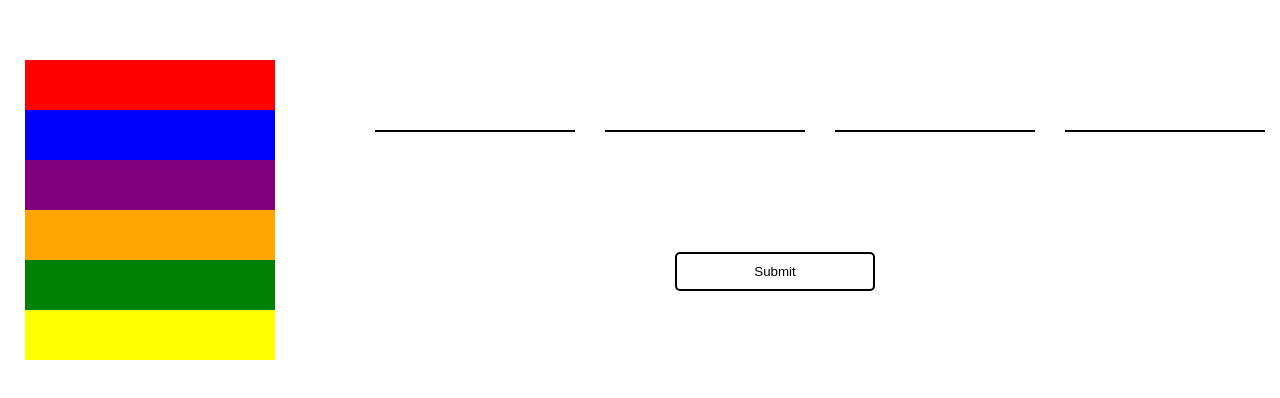
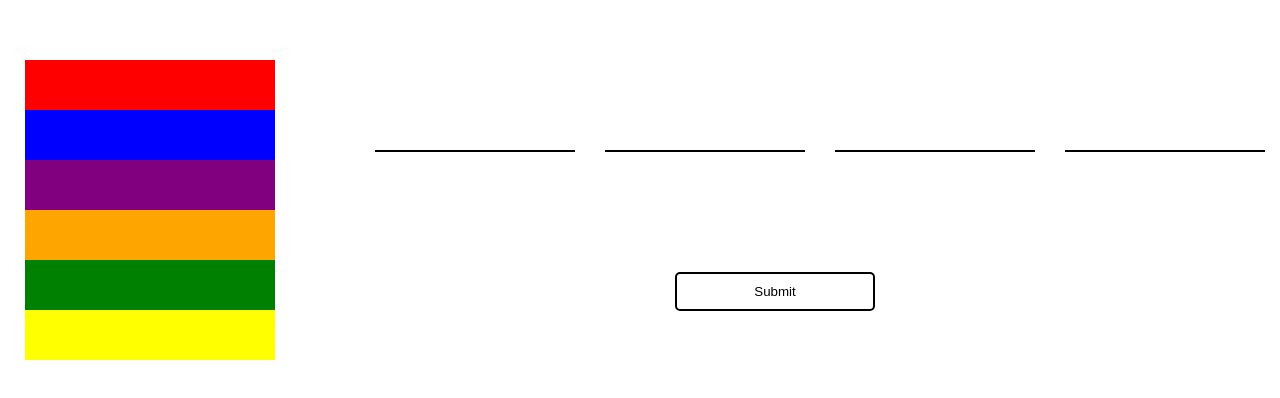
Before and after one commit to JoyceAja/mastermind, a Gatsby site: page / in a window 1280 px wide. Shown: the part 156-554 px from the top of the page. Built offline with nearby package versions, Linux system fonts and the light colour scheme; Gatsby itself is replaced by a stand-in of ours.

Commit message:
fixed some styling and editted the drag and drop

```diff
--- a/src/pages/Guessers.js
+++ b/src/pages/Guessers.js
@@ -29,7 +29,8 @@ export default class Guesser extends Component {
               onDragEnter={e => this.onDragEnter(e)}
               onDrop={e => onDrop(e, idx)}
             >
-            {el? <div style={{backgroundColor:`${el}`,height:"100%"}}></div>: ""}
+            {el? <div style={{backgroundColor:`${el}`, height:"100%"}}></div>: ""}
+            {/* {el} */}
             </div>
           ))}
         </div>
--- a/src/pages/guessers.module.css
+++ b/src/pages/guessers.module.css
@@ -5,6 +5,7 @@
 
 .guess{
     width: 200px;
+    height:40px;
     border-bottom: 2px black solid;
     margin-right: 30px;
     text-align: center;
```
